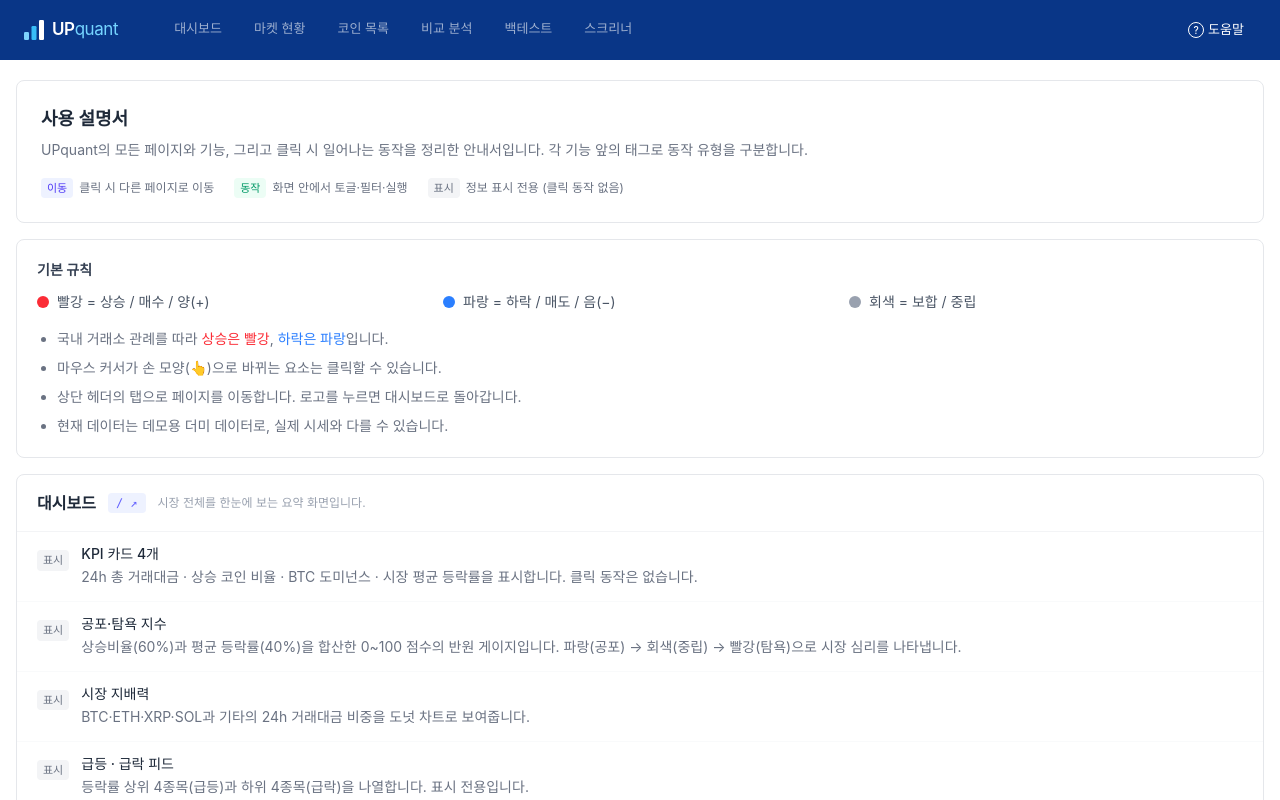
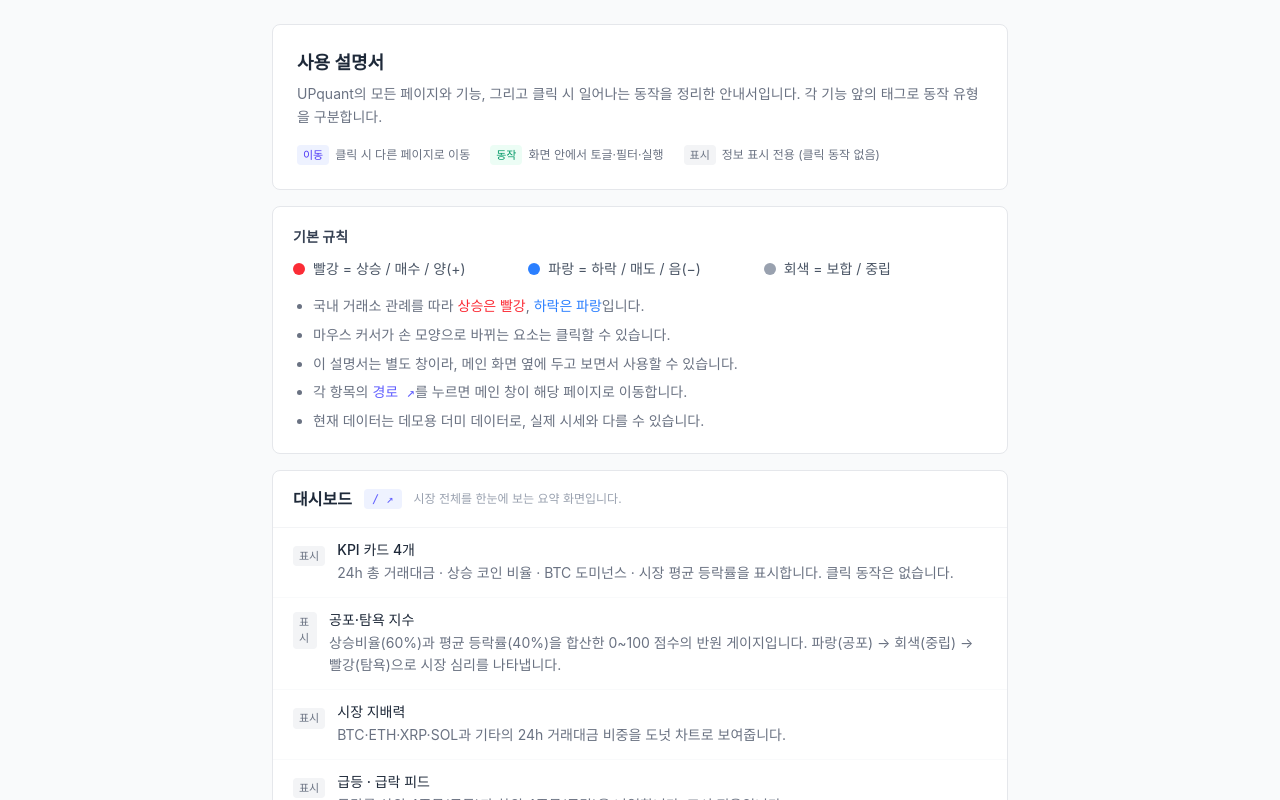
Before and after one commit to rlatkd/up-quant, a React (Vite) app in the folder frontend/: page /help in a window 1280 px wide. Shown: the top 800 px of the page. Built offline with nearby package versions, Linux system fonts and the light colour scheme.

Commit message:
fix: 사용 설명서를 새 창 팝업으로 제공

```diff
--- a/frontend/src/App.jsx
+++ b/frontend/src/App.jsx
@@ -21,8 +21,9 @@
           <Route path="/compare" element={<Compare />} />
           <Route path="/backtest" element={<Backtest />} />
           <Route path="/screener" element={<Screener />} />
-          <Route path="/help" element={<Help />} />
         </Route>
+        {/* 도움말은 새 창(window.open)으로 띄우므로 Layout(헤더) 밖에서 단독 렌더 */}
+        <Route path="/help" element={<Help />} />
       </Routes>
     </BrowserRouter>
   )
--- a/frontend/src/components/layout/Header.jsx
+++ b/frontend/src/components/layout/Header.jsx
@@ -16,6 +16,14 @@
       <rect x="7.5" y="6" width="5" height="14" rx="1.2" fill="#38bdf8" />
       <rect x="15" y="0" width="5" height="20" rx="1.2" fill="white" />
     </svg>
+  )
+}
+
+function openHelpWindow() {
+  window.open(
+    '/help',
+    'upquant-help',
+    'width=860,height=900,menubar=no,toolbar=no,location=no,status=no',
   )
 }
 
@@ -47,17 +55,14 @@
             </NavLink>
           ))}
         </nav>
-        <NavLink
-          to="/help"
-          className={({ isActive }) =>
-            `ml-auto flex items-center gap-1 px-3 text-[13px] transition-colors ${
-              isActive ? 'text-white font-medium' : 'text-white/60 hover:text-white/90'
-            }`
-          }
+        <button
+          type="button"
+          onClick={openHelpWindow}
+          className="ml-auto flex items-center gap-1 px-3 text-[13px] text-white/60 hover:text-white/90 transition-colors cursor-pointer"
         >
           <span className="inline-flex items-center justify-center w-4 h-4 rounded-full border border-current text-[10px] leading-none">?</span>
           도움말
-        </NavLink>
+        </button>
       </div>
     </header>
   )
--- a/frontend/src/pages/Help.jsx
+++ b/frontend/src/pages/Help.jsx
@@ -1,4 +1,14 @@
-import { Link } from 'react-router-dom'
+import { useEffect } from 'react'
+
+// 도움말은 새 창이므로, 경로 이동은 이 창이 아니라 메인(부모) 창을 움직인다.
+function goToPage(route) {
+  if (window.opener && !window.opener.closed) {
+    window.opener.location.assign(route)
+    window.opener.focus()
+  } else {
+    window.location.assign(route)
+  }
+}
 
 // 동작 유형 태그
 function Tag({ tone, children }) {
@@ -116,12 +126,14 @@
     <div className="bg-white border border-gray-200 rounded-lg overflow-hidden">
       <div className="px-5 py-4 border-b border-gray-100 flex items-center gap-3 flex-wrap">
         <h2 className="text-base font-bold text-gray-800">{item.title}</h2>
-        <Link
-          to={item.route}
-          className="text-xs font-mono text-indigo-500 bg-indigo-50 px-2 py-0.5 rounded hover:bg-indigo-100 transition-colors"
+        <button
+          type="button"
+          onClick={() => goToPage(item.route)}
+          title="메인 창에서 이 페이지 열기"
+          className="text-xs font-mono text-indigo-500 bg-indigo-50 px-2 py-0.5 rounded hover:bg-indigo-100 transition-colors cursor-pointer"
         >
           {item.routeLabel || item.route} ↗
-        </Link>
+        </button>
         <span className="text-xs text-gray-400">{item.summary}</span>
       </div>
       <ul className="divide-y divide-gray-50">
@@ -144,8 +156,13 @@
 }
 
 export default function Help() {
+  useEffect(() => {
+    document.title = '도움말'
+  }, [])
+
   return (
-    <div className="space-y-4 pb-8">
+    <div className="min-h-screen bg-gray-50">
+      <div className="max-w-3xl mx-auto px-4 py-6 space-y-4">
       {/* 인트로 */}
       <div className="bg-white border border-gray-200 rounded-lg p-6">
         <h1 className="text-lg font-bold text-gray-800 mb-1.5">사용 설명서</h1>
@@ -182,14 +199,16 @@
         </div>
         <ul className="text-sm text-gray-500 space-y-1.5 list-disc pl-5 leading-relaxed">
           <li>국내 거래소 관례를 따라 <span className="text-red-500 font-medium">상승은 빨강</span>, <span className="text-blue-500 font-medium">하락은 파랑</span>입니다.</li>
-          <li>마우스 커서가 손 모양(👆)으로 바뀌는 요소는 클릭할 수 있습니다.</li>
-          <li>상단 헤더의 탭으로 페이지를 이동합니다. 로고를 누르면 대시보드로 돌아갑니다.</li>
+          <li>마우스 커서가 손 모양으로 바뀌는 요소는 클릭할 수 있습니다.</li>
+          <li>이 설명서는 별도 창이라, 메인 화면 옆에 두고 보면서 사용할 수 있습니다.</li>
+          <li>각 항목의 <span className="font-mono text-indigo-500">경로 ↗</span>를 누르면 <span className="font-medium">메인 창</span>이 해당 페이지로 이동합니다.</li>
           <li>현재 데이터는 데모용 더미 데이터로, 실제 시세와 다를 수 있습니다.</li>
         </ul>
       </div>
 
-      {/* 페이지별 가이드 */}
-      {GUIDE.map(item => <Section key={item.route} item={item} />)}
+        {/* 페이지별 가이드 */}
+        {GUIDE.map(item => <Section key={item.route} item={item} />)}
+      </div>
     </div>
   )
 }
```
